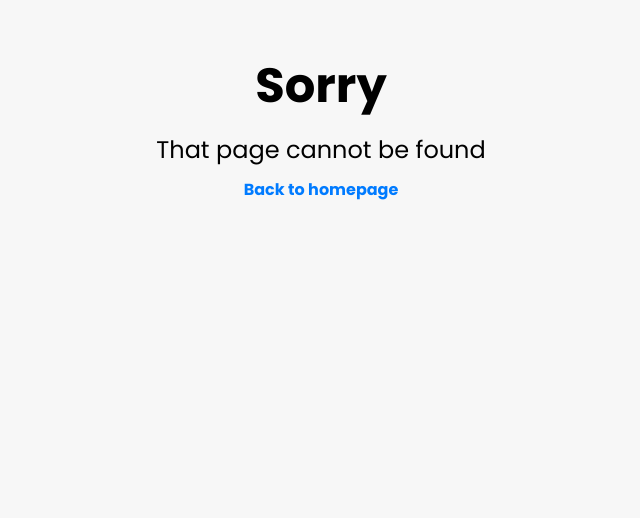
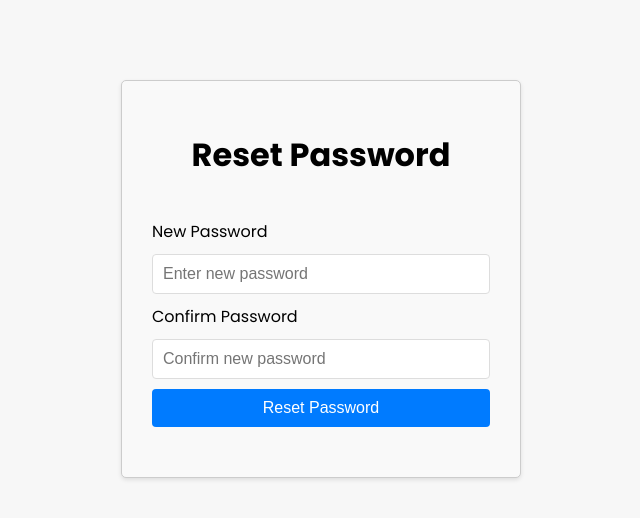
Before and after one commit to Abdurahman-hassan/ComplySync, a React (Create React App) app in the folder frontend/: page /auth/reset-password in a window 1280 px wide. Shown: the top 518 px of the page, without its empty margins (319-959 px from the left). Built offline with nearby package versions, Linux system fonts and the light colour scheme.

Commit message:
handle reset password request

```diff
--- a/frontend/src/App.css
+++ b/frontend/src/App.css
@@ -72,11 +72,23 @@ body {
 }
 
 /* Styles for error messages */
-.signup-form .error-message {
-  color: #d9534f;
+
+.error-message, .success-message {
+  padding: 10px;
+  border-radius: 4px;
   font-size: 14px;
+  margin-top: 10px;
 }
 
+.error-message {
+  background-color: #f8d7da;
+  color: #721c24;
+}
+
+.success-message {
+  background-color: #dff0d8;
+  color: #388e3c;
+}
 
 /* App.css */
 .app {
@@ -154,6 +166,15 @@ body {
 
 .navbar .back-btn:hover {
   background-color: var(--main-dark-blue);
+}
+
+.navbar span {
+  transition: all 0.3s ease;
+}
+
+.navbar span:hover {
+  cursor: pointer;
+  color: var(--main-blue);
 }
 
 .home {
--- a/frontend/src/AppRoutes.js
+++ b/frontend/src/AppRoutes.js
@@ -23,13 +23,17 @@ import UpdatePolicy from './components/UpdatePolicy';
 import UpdateGroup from './components/UpdateGroup';
 import Users from './components/Users';
 import AddUsers from './components/AddUsers';
+import Profile from './components/Profile';
+import ResetPassword from './components/ResetPassword';
 
 const AppRoutes = ({ username, handleLogout }) => (
     <Routes>
         <Route path="/signup" element={<Signup />} />
         <Route path="/auth/activate" element={<ActivationPage />} />
+        <Route path="/auth/reset-password/" element={<ResetPassword />} />
         <Route path="/login" element={<Login />} />
         <Route path="/" element={<LandingPage />} />
+        <Route path="/profile" element={<ProtectedRoute><Layout username={username} handleLogout={handleLogout}><Profile /></Layout></ProtectedRoute>} />
         <Route path="/users/add" element={<ProtectedRoute><Layout username={username} handleLogout={handleLogout}><AddUsers /></Layout></ProtectedRoute>} />
         <Route path="/users" element={<ProtectedRoute><Layout username={username} handleLogout={handleLogout}><Users /></Layout></ProtectedRoute>} />
         <Route path="/policies" element={<ProtectedRoute><Layout username={username} handleLogout={handleLogout}><Policies /></Layout></ProtectedRoute>} />
--- /dev/null
+++ b/frontend/src/components/ResetPassword.js
@@ -0,0 +1,78 @@
+import React, { useState, useCallback } from 'react';
+import { useLocation } from 'react-router-dom';
+import axios from 'axios';
+import { useNavigate } from 'react-router-dom';
+import { ThreeDots } from 'react-loader-spinner';
+
+function useQuery() {
+    const location = useLocation();
+    return new URLSearchParams(location.search);
+}
+
+const ResetPassword = () => {
+
+    const query = useQuery();
+    const uid = query.get('uid');
+    const token = query.get('token');
+    const navigate = useNavigate();
+    const [newPassword, setNewPassword] = useState('');
+    const [confirmPassword, setConfirmPassword] = useState('');
+    const [error, setError] = useState('');
+    const [success, setSuccess] = useState('');
+    const [isLoading, setIsLoading] = useState(false);
+    const minimumLoadingTime = 500;
+
+    const resetPassword = useCallback(async () => {
+        if (newPassword !== confirmPassword) {
+            setError('Passwords do not match!');
+            return;
+        }
+        if (uid && token) {
+            const startTime = performance.now();
+            setIsLoading(true);
+            try {
+                const response = await axios.post(
+                    'http://localhost:8000/api/auth/users/reset_password_confirm/',
+                    { uid, token, new_password: newPassword, re_new_password: confirmPassword }
+                );
+                if (response.status === 200) {
+                    setSuccess('Password updated successfully!');
+                    navigate('/login');
+                } else {
+                    setError('Failed to reset password.');
+                }
+                setSuccess('Password updated successfully!');
+                navigate('/login');
+            } catch (error) {
+                setError('Failed to reset password.');
+            } finally {
+                const elapsedTime = performance.now() - startTime;
+                if (elapsedTime < minimumLoadingTime) {
+                    const remainingTime = minimumLoadingTime - elapsedTime;
+                    setTimeout(() => setIsLoading(false), remainingTime);
+                } else {
+                    setIsLoading(false);
+                }
+            }
+        }
+    }, [uid, token, navigate, newPassword, confirmPassword]);
+
+
+    return (
+        <div className='signup-container'>
+            <div className="signup-form">
+                <h1>Reset Password</h1>
+                <label htmlFor="newPassword">New Password</label>
+                <input type="password" id="newPassword" placeholder="Enter new password" value={newPassword} onChange={(e) => setNewPassword(e.target.value)} />
+                <label htmlFor="confirmPassword">Confirm Password</label>
+                <input type="password" id="confirmPassword" placeholder="Confirm new password" value={confirmPassword} onChange={(e) => setConfirmPassword(e.target.value)} />
+                <button type="submit" onClick={resetPassword} disabled={isLoading}>{isLoading ? <ThreeDots visible={true} height="50" width="50" color="#fff" radius="9" ariaLabel="three-dots-loading" wrapperStyle={{}} wrapperClass="" /> : 'Reset Password'}</button>
+                {error && <div className="error-message">{error}</div>}
+                {success && <div className="success-message">{success}</div>}
+            </div>
+        </div>
+
+    );
+}
+
+export default ResetPassword;
```
